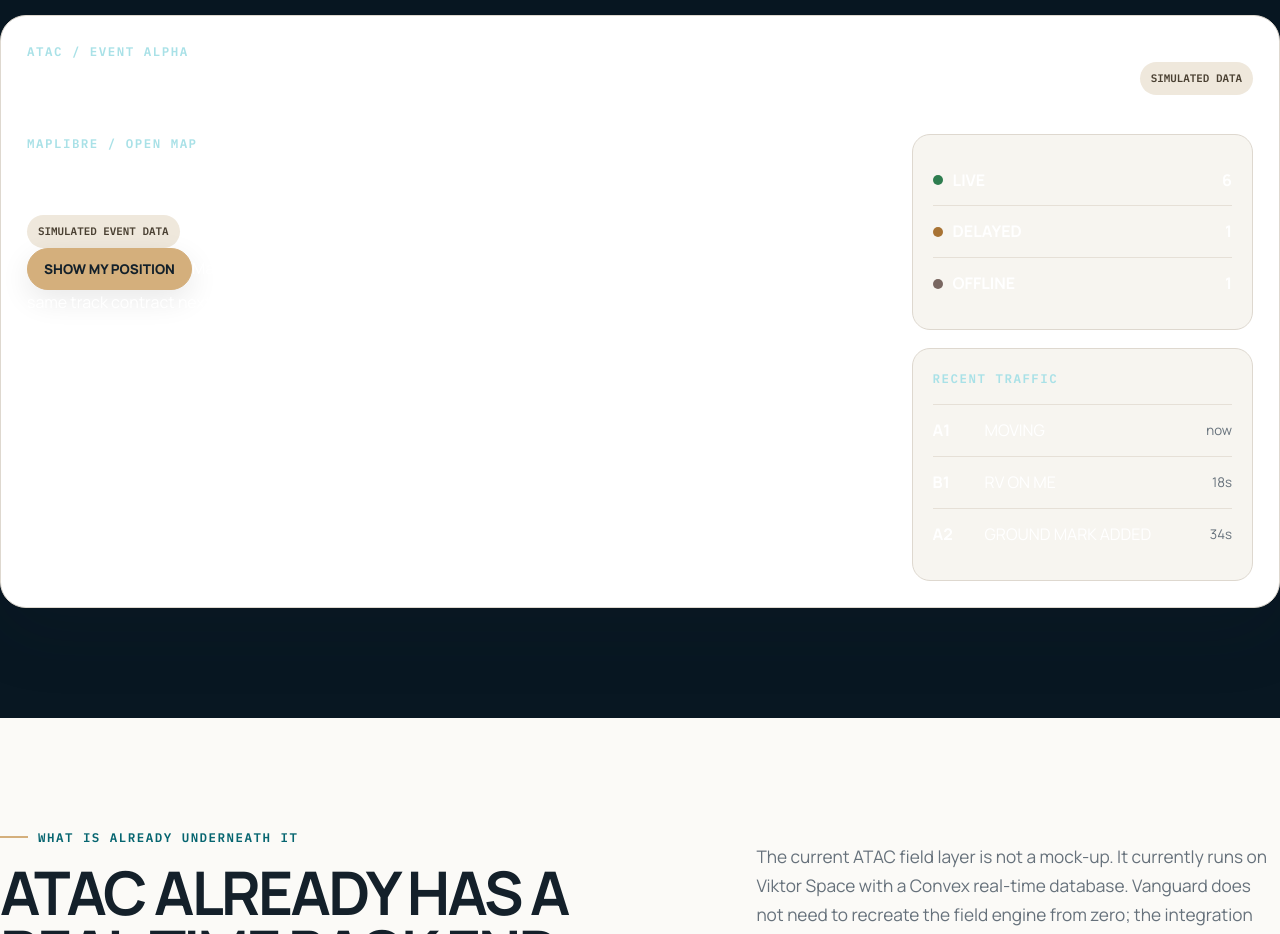
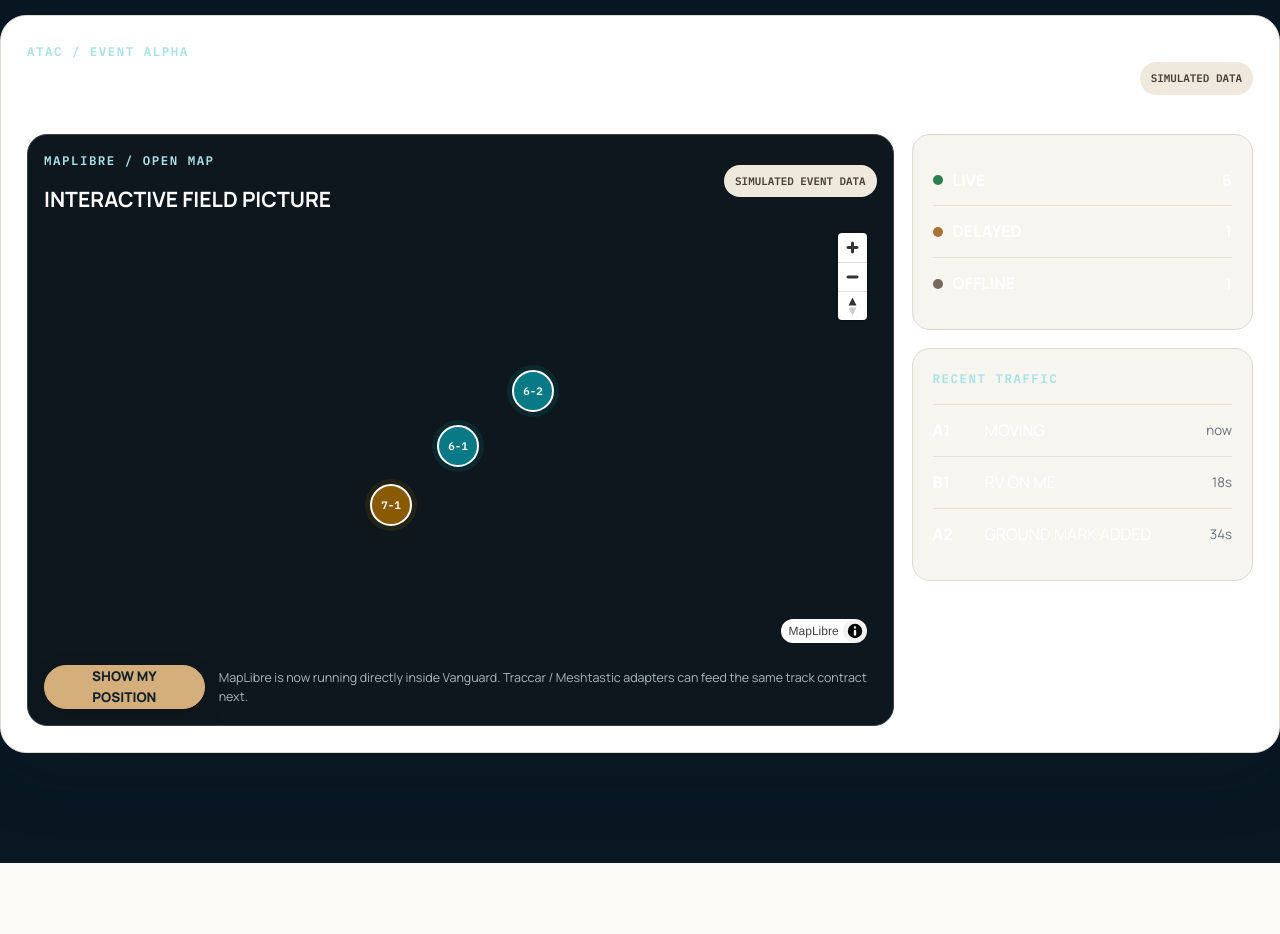
Before and after one commit to ORVIA-Oversight/Vanguard-Tactical-, a Next.js app: page /atac in a window 1280 px wide. Shown: the part 2080-3014 px from the top of the page. Built offline with nearby package versions, Linux system fonts and the light colour scheme; no server answers.

Commit message:
Style interactive Vanguard live field map

```diff
--- a/app/globals.css
+++ b/app/globals.css
@@ -484,3 +484,15 @@ p{color:var(--muted);line-height:1.67}
 .module-number{font-family:var(--font-plex),"IBM Plex Mono",monospace;color:var(--gold);font-size:.72rem;letter-spacing:.1em;margin-bottom:20px}
 @media(max-width:1100px){.brand-meaning-grid{grid-template-columns:repeat(2,1fr)}}
 @media(max-width:700px){.brand-meaning-grid{grid-template-columns:1fr}}
+
+
+/* Open-source live field map integration */
+.vanguard-live-map-shell{min-height:520px;background:#0d171d;border:1px solid #344148;border-radius:20px;padding:16px;overflow:hidden}
+.vanguard-live-map-head{display:flex;align-items:center;justify-content:space-between;gap:16px;margin-bottom:12px}
+.vanguard-live-map-head h3{margin:0;color:#fff}
+.vanguard-live-map{height:430px;border-radius:14px;overflow:hidden}
+.vanguard-live-map-foot{display:flex;align-items:center;gap:14px;margin-top:12px;color:#aab8bd;font-size:.78rem}
+.vanguard-map-marker{min-width:42px;height:42px;padding:0 7px;border-radius:50%;display:grid;place-items:center;background:#087A86;color:#fff;border:2px solid #fff;box-shadow:0 0 0 5px rgba(8,122,134,.18);font-family:var(--font-plex),monospace;font-size:.68rem}
+.vanguard-map-marker.is-delayed{background:#8A5A00;box-shadow:0 0 0 5px rgba(138,90,0,.18)}
+.vanguard-map-marker.is-user{background:#D4AF7C;color:#081722;box-shadow:0 0 0 5px rgba(212,175,124,.22)}
+@media(max-width:720px){.vanguard-live-map-head,.vanguard-live-map-foot{align-items:flex-start;flex-direction:column}.vanguard-live-map{height:380px}}
```
